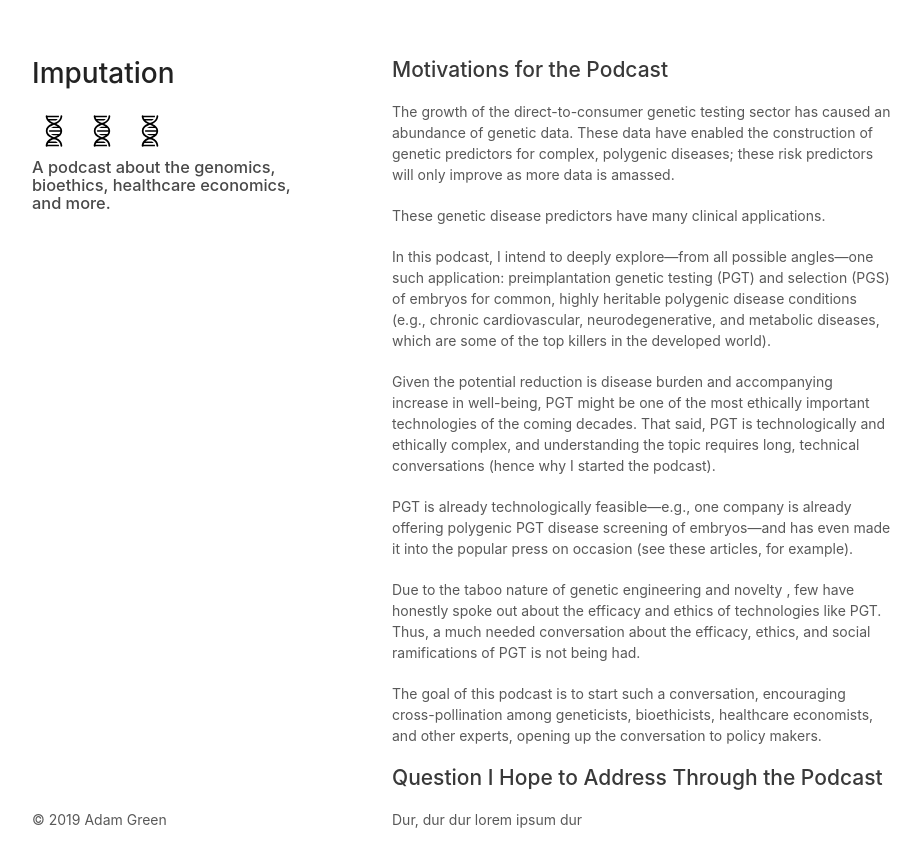
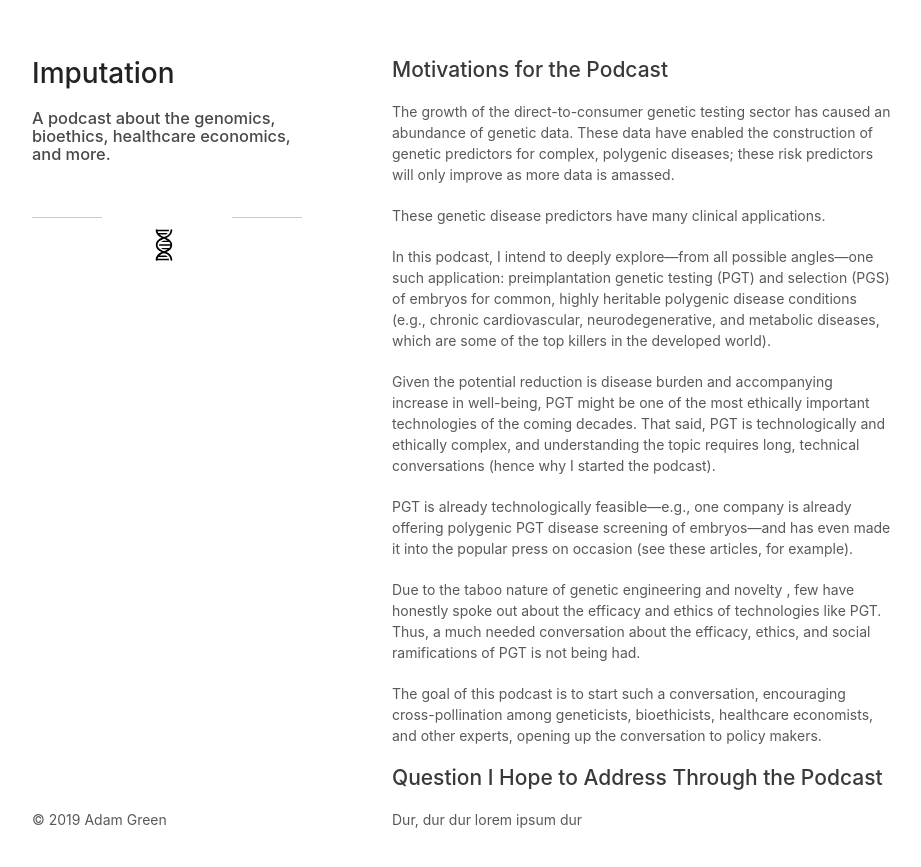
Before and after one commit to adamlgreen/adamlgreen.github.io, a Jekyll site: the page index.html, which Jekyll copies as it is, in a window 1280 px wide. Shown: the top 867 px of the page, without its empty margins (178-1099 px from the left). Built offline with Jekyll 4.4.1, drawn with Linux system fonts in a browser that asks for light colours.

Commit message:
Update index.html

```diff
--- a/index.html
+++ b/index.html
@@ -8,12 +8,25 @@
     <link rel="stylesheet" href="stylesheets/styles.css">
     <link rel="stylesheet" href="stylesheets/pygment_trac.css">
 	  <style>
-		.header img {
-			display: block;
-			width: 50px;
-			height: 75px;
-			padding: 0 10px
-		  }
+
+		  #logo {
+  width: 50px; /* Width of image */
+  padding: 40px; /* Creates space around the logo */
+  margin: 0 auto; /* Centers the logo */
+  background: white; /* Must be same as body */
+  position: relative; /* Brings the div above the header:after element */
+}
+		  #logo img {
+  display: block;
+}
+		  header:after {
+  content: '';
+  display: block;
+  width: 100%;
+  height: 1px;
+  background: #ccc;
+  margin-top: -90px; /* Negative margin up by half height of logo + half total top and bottom padding around logo */
+}
 	  </style>
     <meta name="viewport" content="width=device-width">
     <!--[if lt IE 9]>
@@ -24,10 +37,11 @@
     <div class="wrapper">
       <header>
         	<h1>Imputation</h1>
-		<img src="dna_icon.svg"/>
-	      	<img src="dna_icon.svg"/>
-	      <img src="dna_icon.svg"/>
         <h3>A podcast about the genomics, bioethics, healthcare economics, and more. </h3>
+
+	<div id="logo">
+   		<img src="dna_icon.svg"/>
+  	</div>
       </header>
       <section>
         <h2>Motivations for the Podcast</h2>
```
